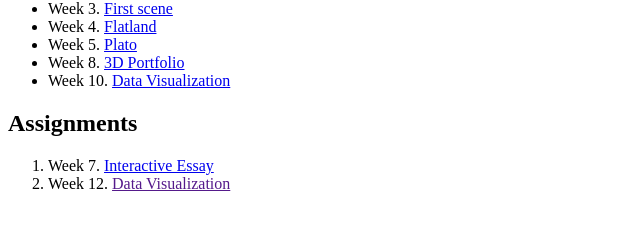
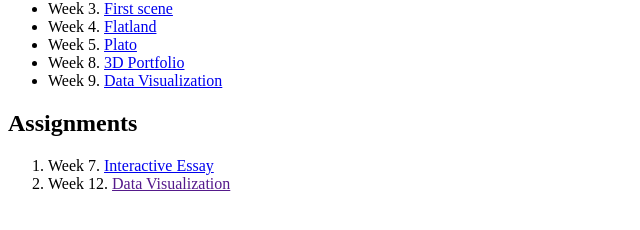
Before and after one commit to IascAtBrock/IASC-2P02, a plain HTML site: page index.html in a window 1280 px wide. Shown: the part 166-396 px from the top of the page, 0-640 px from the left. Drawn offline with Linux system fonts and the light colour scheme; files that its build step writes are made by us from their sources.

Commit message:
Update dataviz from Week 10 to Week 9

```diff
--- a/index.html
+++ b/index.html
@@ -14,7 +14,7 @@
         <li>Week 4. <a href="week4/index.html">Flatland</a></li>
         <li>Week 5. <a href="week5/index.html">Plato</a></li>
         <li>Week 8. <a href="week8/index.html">3D Portfolio</a></li>
-        <li>Week 10. <a href="week10/index.html">Data Visualization</a></li>
+        <li>Week 9. <a href="week9/index.html">Data Visualization</a></li>
     </ul>
 
     <h2>Assignments</h2>
```
Also changed, not shown: week9/index.html (renamed from week10/index.html), week9/script.js (renamed from week10/script.js), week9/style.css (renamed from week10/style.css).
